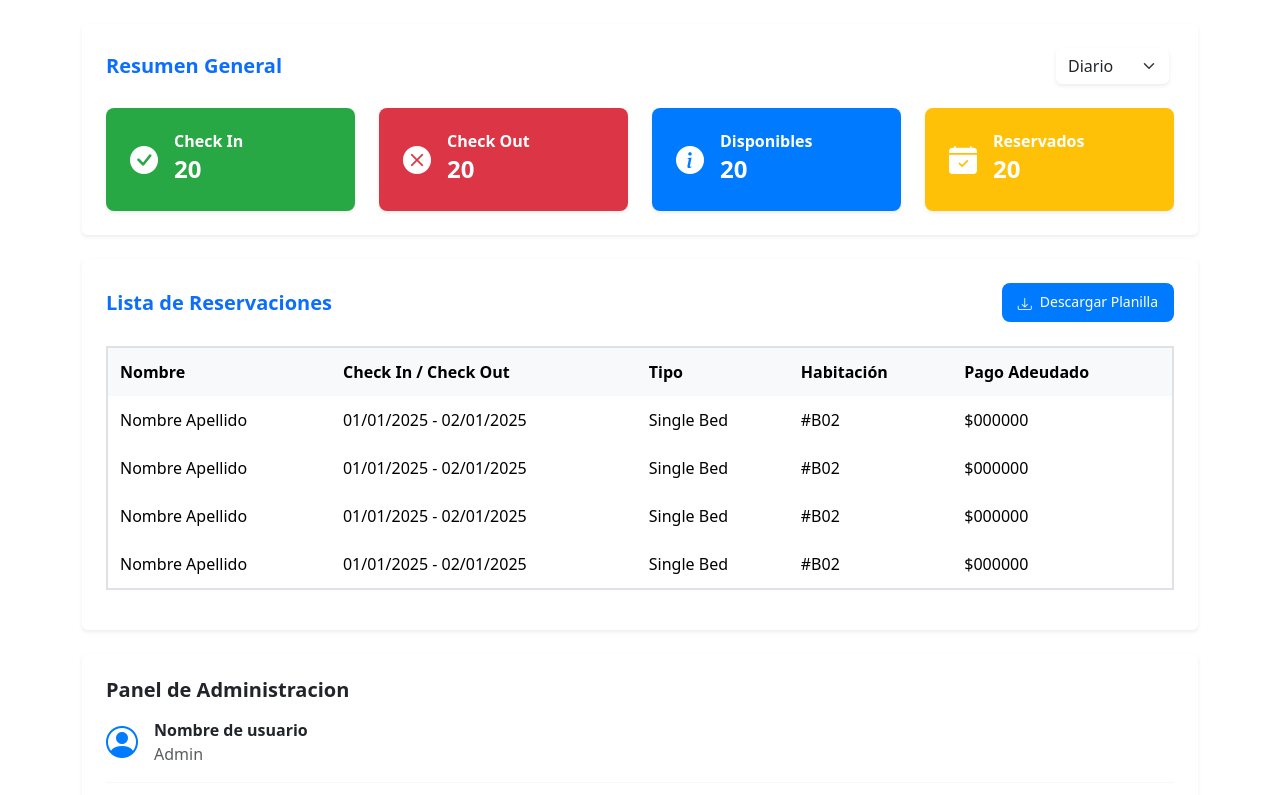
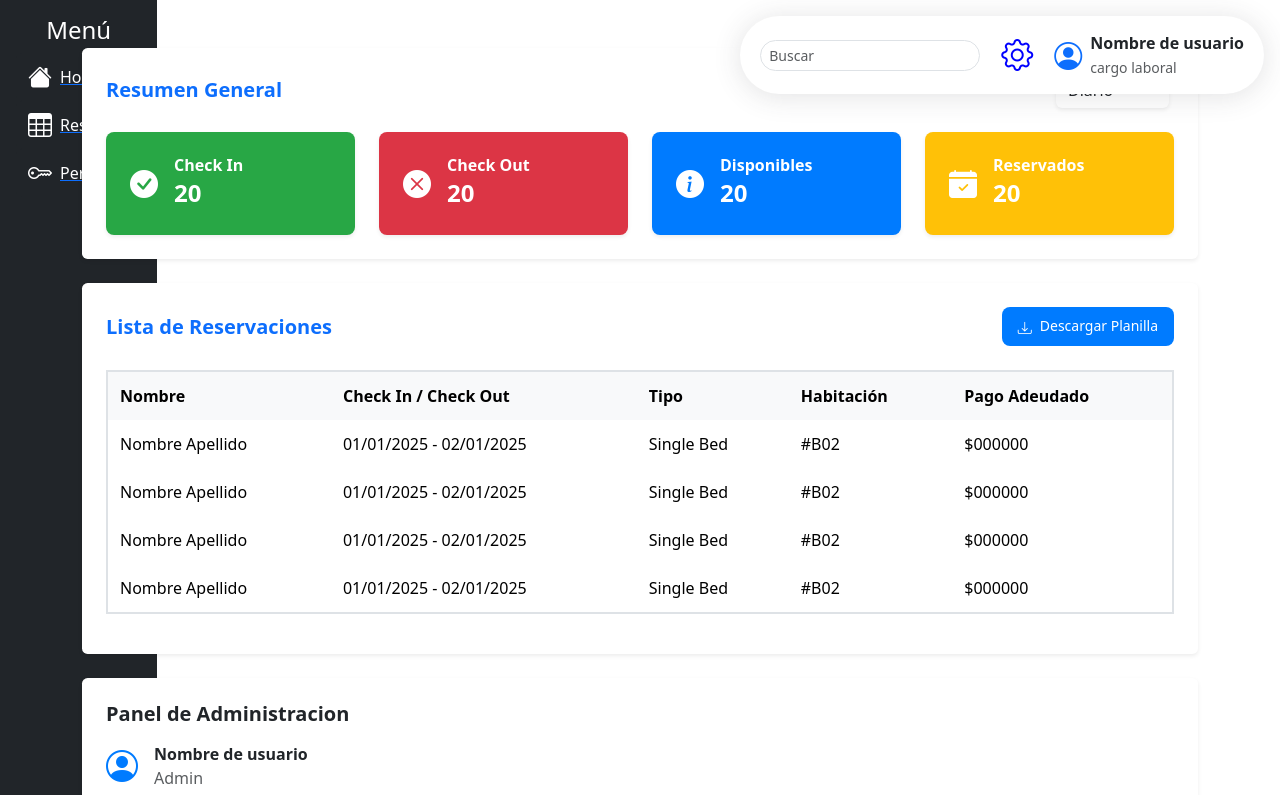
Before and after one commit to BenSLGeneration/pi-desarrollate-2.0, a React (Vite) app: page /dashboard in a window 1280 px wide. Shown: the top 795 px of the page. Built offline with nearby package versions, Linux system fonts and the light colour scheme.

Commit message:
Pagina permisos y sidebar arreglado un poco.

```diff
--- /dev/null
+++ b/src/components/Navbar/NavBar.css
@@ -0,0 +1,4 @@
+.navbar {
+    margin-bottom: 50px;
+    z-index: 1000;
+  }
--- a/src/components/Navbar/Navbar.jsx
+++ b/src/components/Navbar/Navbar.jsx
@@ -1,3 +1,5 @@
+import "../Navbar/navbar.css"
+
 const Navbar = () => {
     return (
         <nav className="navbar navbar-expand-lg bg-white shadow rounded-pill p-2 position-absolute top-0 end-0 m-3">
--- a/src/components/Sidebar/Sidebar.jsx
+++ b/src/components/Sidebar/Sidebar.jsx
@@ -1,3 +1,8 @@
+import React from "react";
+import { Link } from "react-router-dom";
+
+
+
 const Sidebar = () => {
   return (
     <div
@@ -14,24 +19,30 @@ const Sidebar = () => {
       <h4 className="text-center d-none d-sm-block">Menú</h4>
       <ul className="nav flex-column">
         <li className="nav-item">
+          <Link to="/dashboard">
             <button type="button" className="btn btn-dark w-100 text-start border-0 d-flex align-items-center">
               <i className="bi bi-house-fill me-2 fs-4"></i>
               <span className="d-none d-sm-inline">Home</span>
             </button>
+          </Link>
         </li>
 
         <li className="nav-item">
+          <Link to="/reservas" >
             <button type="button" className="btn btn-dark w-100 text-start border-0 d-flex align-items-center">
               <i className="bi bi-table me-2 fs-4"></i>
               <span className="d-none d-sm-inline">Reservas</span>
             </button>
+          </Link>
         </li>
 
         <li className="nav-item">
+          <Link to="/administracion">
             <button type="button" className="btn btn-dark w-100 text-start border-0 d-flex align-items-center">
               <i className="bi bi-key me-2 fs-4"></i>
               <span className="d-none d-sm-inline">Permisos</span>
             </button>
+          </Link>
         </li>
       </ul>
     </div>
--- a/src/views/Administracion/Administracion.jsx
+++ b/src/views/Administracion/Administracion.jsx
@@ -57,18 +57,18 @@ const Administracion = () => {
         <div id="content">
           <div id="ESPACIO VACÍO">
             {/* Main Content */}
-            <div className="container-fluid" style={{ marginTop: '90px' }}>
+            <div className="container-fluid" style={{ marginTop: '150px', paddingLeft: '200px', paddingRight: '200px'}}>
               <h1 className="h3 mb-2 text-gray-800"></h1>
               <p className="mb-4"></p>
             </div>
           </div>
-          <div className='d-flex'>
+
 
             <Navbar />
             <Sidebar />
             {/* Pasar datos a la tabla */}
             <TablaPermisos datos={datosUsuarios} />
-          </div>
+
         </div>
       </main>
     </div>
--- a/src/views/Dashboard/Dashboard.css
+++ b/src/views/Dashboard/Dashboard.css
@@ -5,6 +5,14 @@
     color: white;
     transition: transform 0.2s ease-in-out;
 }
+
+  /* Ensure Sidebar stays fixed on the left */
+  .sidebar {
+    width: 250px; /* Ajusta el ancho */
+    background-color: white;
+    box-shadow: 2px 0 5px rgba(0, 0, 0, 0.1);
+    margin-bottom: 20px; /* Separa la Sidebar del contenido principal */
+  }
 
 .summary-card:hover {
     transform: translateY(-5px);
--- a/src/views/Dashboard/Dashboard.jsx
+++ b/src/views/Dashboard/Dashboard.jsx
@@ -1,15 +1,24 @@
 import AdminPanel from '../../components/AdminPanel/AdminPanel';
 import GeneralSummary from '../../components/GeneralSummary/GeneralSummary';
+import Navbar from '../../components/Navbar/Navbar';
 import ReservationTable from '../../components/ReservationTable/ReservationTable';
+import Sidebar from '../../components/Sidebar/Sidebar';
 import UserProfile from '../../components/UserProfile/UserProfile';
+import "../../views/Dashboard/Dashboard.css";
 
 const Dashboard = () => {
   return (
     <div>
-      <GeneralSummary />
-      <ReservationTable />
-      <AdminPanel />
-      <UserProfile />
+      <Navbar />
+      <div className="d-flex">
+        <Sidebar style={{ marginBottom: '20px' }} /> {/* Agrega espacio debajo */}
+        <div className="content-container flex-grow-1 p-4">
+          <GeneralSummary />
+          <ReservationTable />
+          <AdminPanel />
+          <UserProfile />
+        </div>
+      </div>
     </div>
   );
 };
```
Lines whose indentation alone changed are shown as unchanged.
